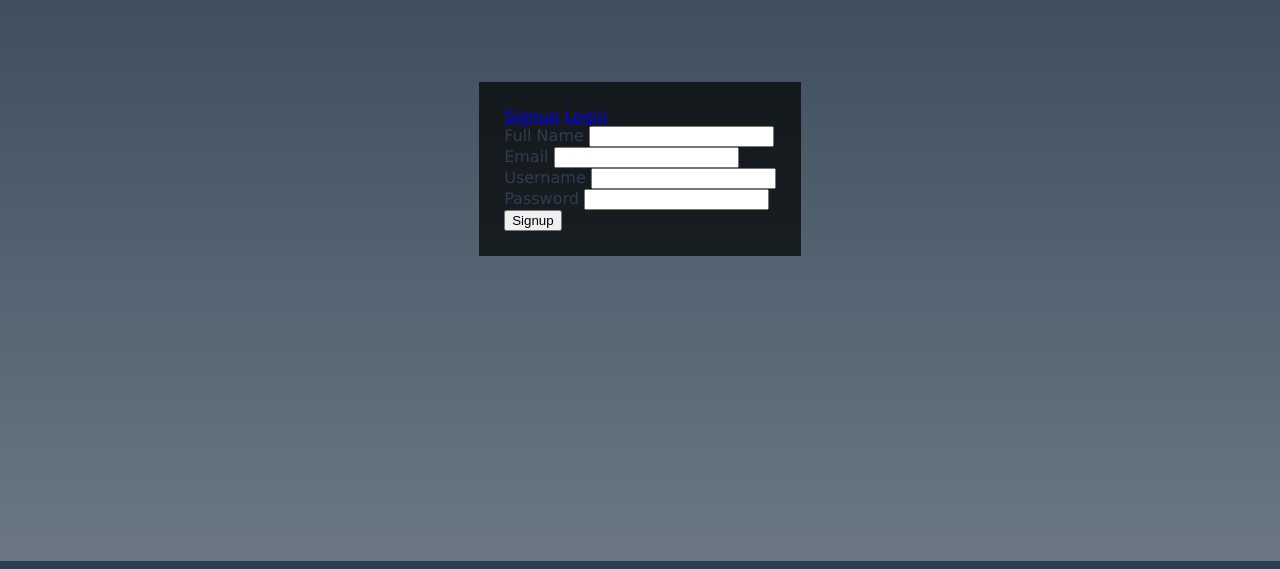
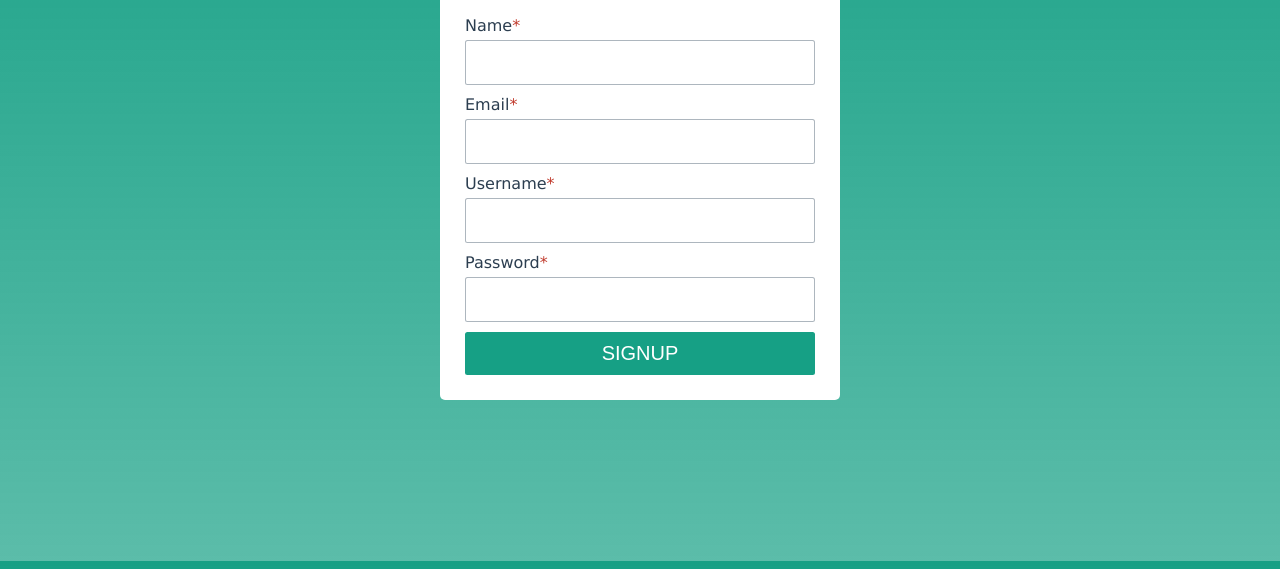
Before and after one commit to AhmadMuhamo/form-validation, a plain HTML site: page index.html in a window 1280 px wide. Shown: the part 239-808 px from the top of the page. Drawn offline with Linux system fonts and the light colour scheme.

Commit message:
Form styling

```diff
--- a/css/style.css
+++ b/css/style.css
@@ -1,3 +1,8 @@
+*,
+*::before,
+*::after {
+  box-sizing: border-box;
+}
 html {
   max-width: 1920px;
   margin: 0 auto;
@@ -13,9 +18,99 @@ body {
   align-items: center;
   justify-content: center;
   height: 100%;
-  background: linear-gradient(rgb(44, 62, 80),rgba(44, 62, 80,0.7));
+  background: linear-gradient(rgba(22, 160, 133, 1), rgba(22, 160, 133, 0.7));
 }
 .form-wrapper {
-    background-color: rgba(0,0,0,0.7);
-    padding: 2.5rem;
+  background-color: #fff;
+  padding: 2.5rem;
+  width: 40rem;
+  border-radius: 0.5rem;
 }
+nav {
+  display: flex;
+  align-items: center;
+  justify-content: center;
+  margin-bottom: 2rem;
+}
+nav .nav-link {
+  text-decoration: none;
+  color: #2c3e50;
+  margin: 0 2rem;
+  font-size: 1.8rem;
+  transition: all 0.2s;
+}
+nav .nav-link.active,
+nav .nav-link:hover {
+  color: #16a085;
+}
+nav .nav-link:after {
+  content: '';
+  display: block;
+  width: 90%;
+  border-bottom: 2px solid transparent;
+  margin: 0.5rem auto;
+}
+nav .nav-link.active:after {
+  border-color: #16a085;
+}
+.form-group {
+  width: 100%;
+  margin-bottom: 1rem;
+}
+.form-group label {
+  display: block;
+  margin-bottom: 0.5rem;
+}
+.form-group label:after {
+  content: '*';
+  color: #c0392b;
+}
+.form-group input {
+  padding: 1rem 0.5rem;
+  border: 1px solid rgba(52, 73, 94, 0.4);
+  width: 100%;
+  border-radius: 0.25rem;
+  font-size: 2rem;
+  transition: all 0.1s ease-in;
+  color: #2c3e50;
+}
+.form-group input:focus {
+  outline: none;
+  border: 1px solid rgba(41, 128, 185, 1);
+}
+
+input[type='submit'] {
+  width: 100%;
+  display: block;
+  background-color: #16a085;
+  color: #fff;
+  padding: 1rem;
+  border: none;
+  border-radius: 0.25rem;
+  transition: background-color 0.2s ease-in;
+  font-size: 2rem;
+  text-transform: uppercase;
+}
+input[type='submit']:focus {
+  outline: none;
+}
+input[type='submit']:hover {
+  cursor: pointer;
+  background-color: #1abc9c;
+}
+.form-group.has-error input {
+  border-color: #c0392b;
+}
+.form-group span.error {
+  color: #c0392b;
+  font-size: 1.2rem;
+  opacity: 0;
+  height: 0;
+  visibility: hidden;
+  transition: all 0.2s ease-in;
+}
+.form-group.has-error span.error {
+  opacity: 1;
+  height: unset;
+  visibility: visible;
+}
--- a/index.html
+++ b/index.html
@@ -17,20 +17,23 @@
     </nav>
     <form action="https://private-b2e6827-robustatask.apiary-mock.com" method="post">
       <div class="form-group">
-        <label for="name">Full Name</label>
+        <label for="name">Name</label>
         <input type="text" id="name" autocomplete="name" required />
       </div>
       <div class="form-group">
         <label for="email">Email</label>
         <input type="email" id="email" autocomplete="email" required />
+        <span class="error" id="error-email"></span>
       </div>
       <div class="form-group">
         <label for="username">Username</label>
         <input type="text" id="username" autocomplete="username" required />
+        <span class="error" id="error-username"></span>
       </div>
       <div class="form-group">
         <label for="password">Password</label>
         <input type="password" id="password" autocomplete="new-password" required />
+        <span class="error" id="error-password"></span>
       </div>
       <input type="submit" value="Signup" />
     </form>
```
